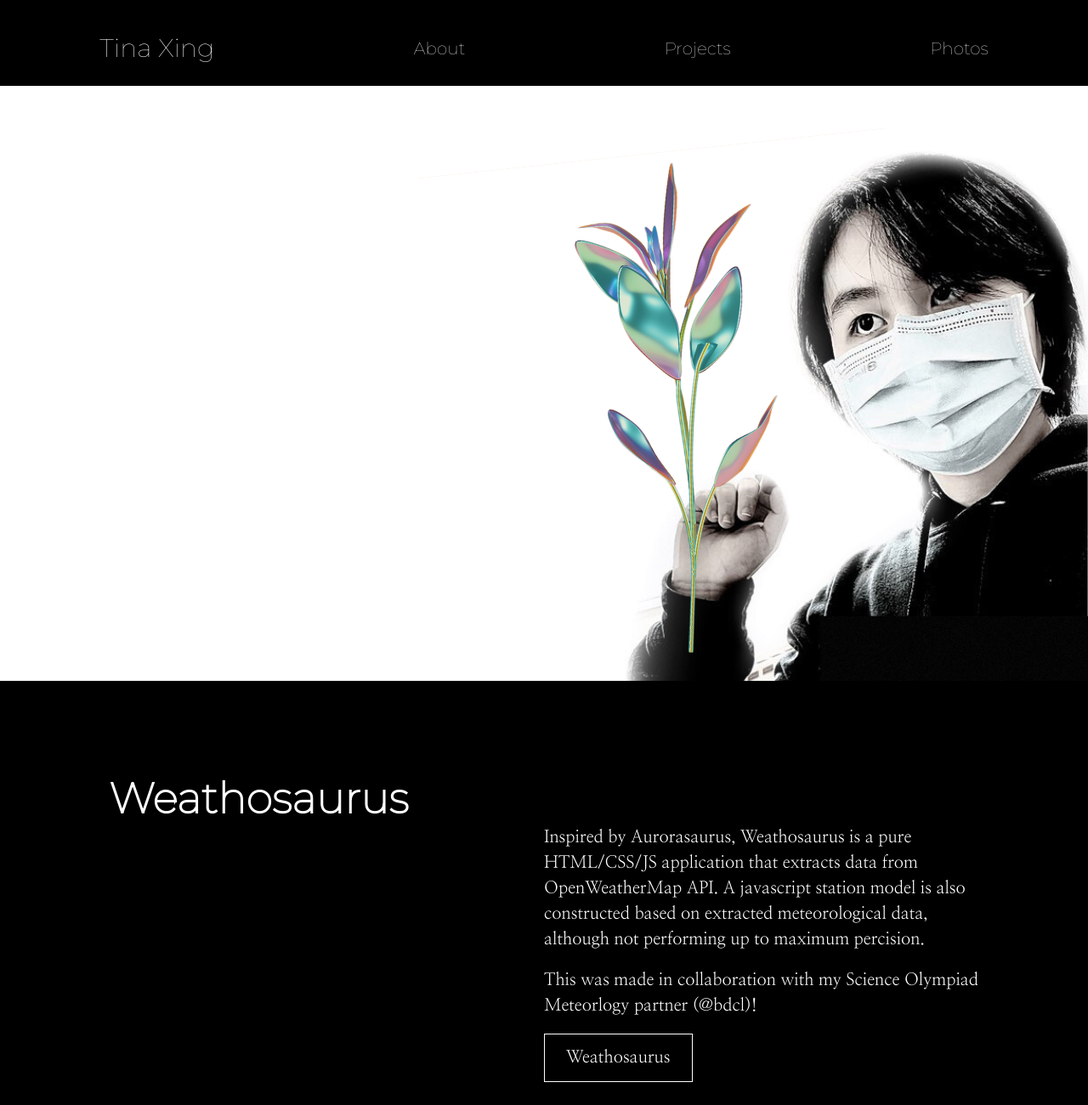
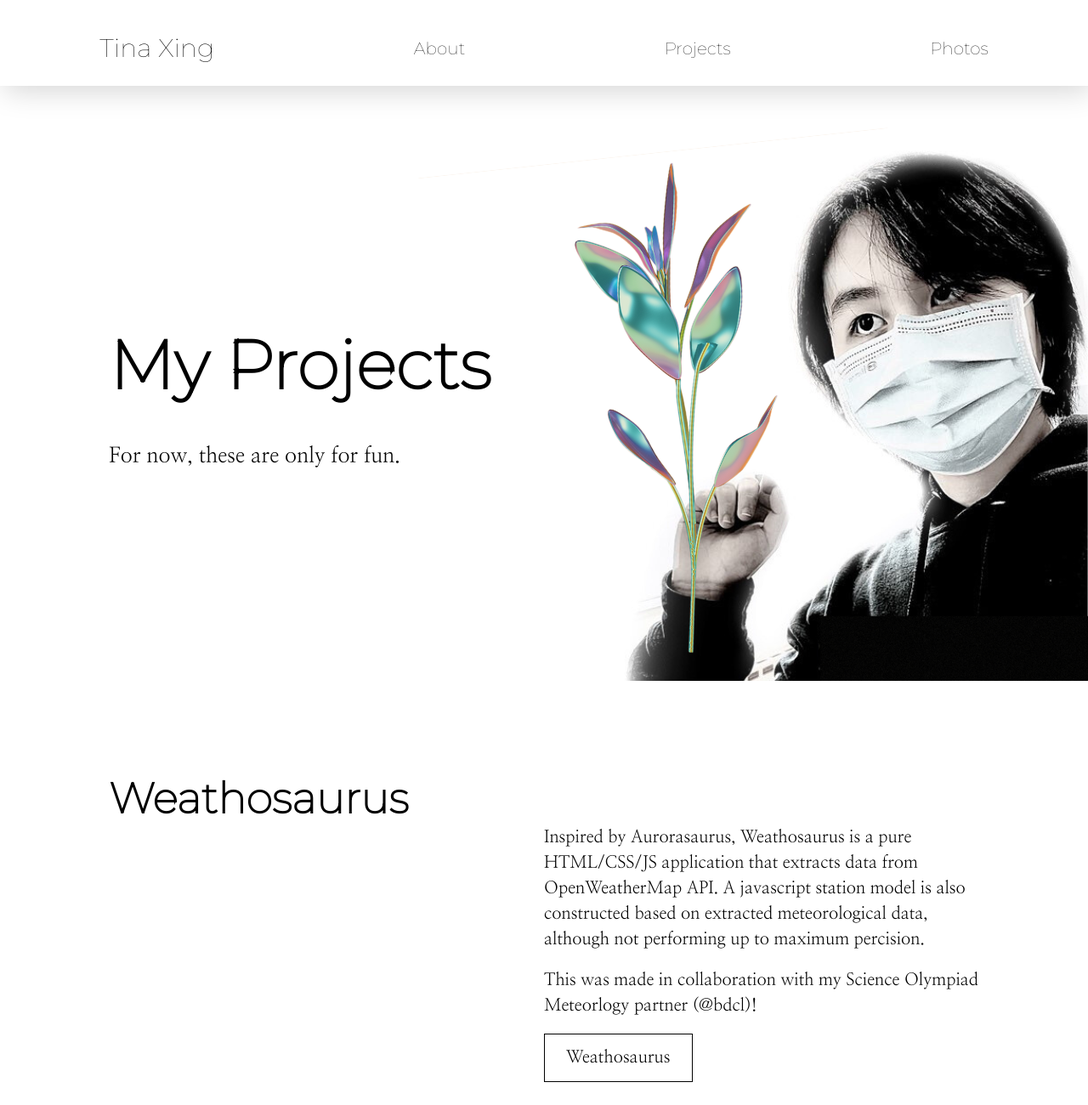
Before and after one commit to tsxing/tsxingold.github.io, a plain HTML site: page projects.html in a window 1280 px wide. Shown: the top 1300 px of the page at 85% size. Drawn offline with Linux system fonts and the light colour scheme.

Commit message:
Update style.css

```diff
--- a/style.css
+++ b/style.css
@@ -1,8 +1,8 @@
 body {
   height: 100%;
   width: 100%;
-  color: white;
-  background-color: black;
+  color: black;
+  background-color: white;
   scroll-behavior: smooth;
 }
 
@@ -20,28 +20,30 @@ body {
 
 .topnav{
   overflow: hidden;
-  background-color: black;
+  z-index: 9999;
+  background-color: white;
   display: flex;
 	flex-flow: row nowrap;
 	justify-content: space-around;
 	flex-basis: 100px;
 	align-items: center;
-	color: #fff;
+	color: black;
+  box-shadow: 5px 5px 35px #d3d3d3;
+
 }
 
 .topnav a{
   text-decoration: none;
-  color: white;
+  color: black;
   font-family:'Montserrat', sans-erif;
   padding: 3% 5% 2% 5%;
   left: 5%;
   float: left;
   text-align: center;
   font-size: 20px;
-  transition: 0.5s;
 }
 .topnav a:hover{
-  border-bottom: 1px solid white;
+  border-bottom: 1px solid black;
 }
 
 .topImage{
@@ -69,6 +71,7 @@ body {
   position: absolute;
   top: 60%;
   padding-left: 10%;
+  padding-right: 50%;
 }
 
 .bodytext h2{
@@ -109,14 +112,14 @@ body {
 }
 button{
   font-family: 'Nanum Myeongjo', serif;
-  border: 1px solid white;
-  color: white;
-  background-color: black;
+  border: 1px solid black;
+  color: black;
+  background-color: white;
   padding: 15px 25px;
   font-size: 20px;
   transition: 0.5s;
 }
 button:hover{
-  color: black;
+  color: white;
   cursor: pointer;
 }
```
